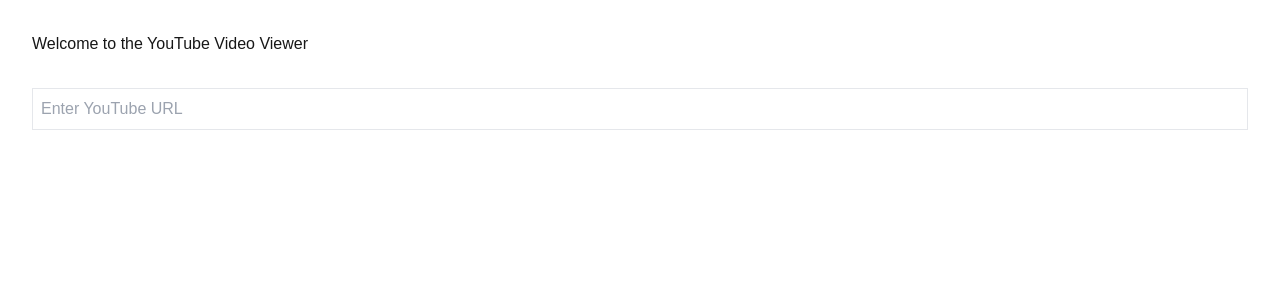
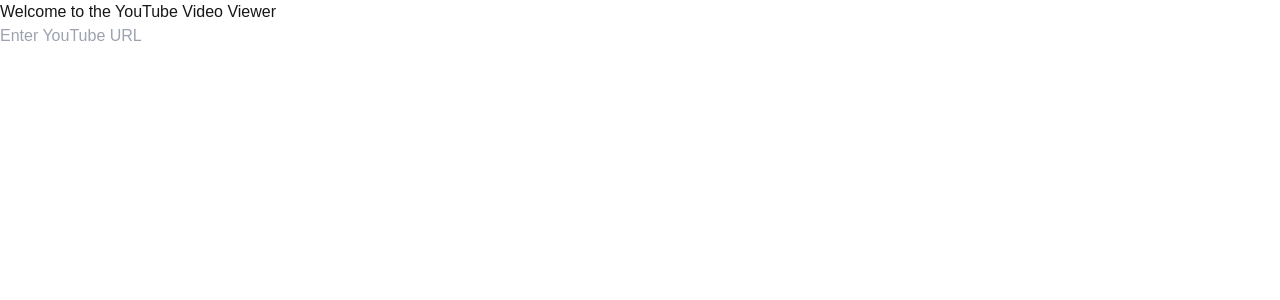
Before and after one commit to amusement36/warpframe1, a Next.js app: page / in a window 1280 px wide. Shown: the top 300 px of the page. Built offline with nearby package versions, Linux system fonts and the light colour scheme.

Commit message:
Update page.tsx

```diff
--- a/app/page.tsx
+++ b/app/page.tsx
@@ -1,4 +1,4 @@
-"use client";  // This directive marks this component as a client-side component
+"use client"; // This directive marks this component as a client-side component
 
 import React, { useState } from "react";
 
@@ -28,9 +28,9 @@
   }
 
   return (
-    <div className="w-full h-64 sm:h-96">
+    <div className="video-frame-container">
       <iframe
-        className="w-full h-full"
+        className="video-frame"
         src={`https://www.youtube.com/embed/${videoId}?autoplay=1&mute=1&controls=1`}
         frameBorder="0"
         allow="autoplay; encrypted-media"
@@ -54,14 +54,14 @@
   };
 
   return (
-    <div className="grid gap-8 p-8">
-      <h1>Welcome to the YouTube Video Viewer</h1>
+    <div className="main-container">
+      <h1 className="title">Welcome to the YouTube Video Viewer</h1>
       <input
         type="text"
         placeholder="Enter YouTube URL"
         value={videoUrl}
         onChange={handleUrlChange}
-        className="border p-2"
+        className="url-input"
       />
       {!isValid && <p className="text-red-500">Please enter a valid YouTube URL</p>}
       {isValid && videoUrl && <VideoFrame videoUrl={videoUrl} />}
```
